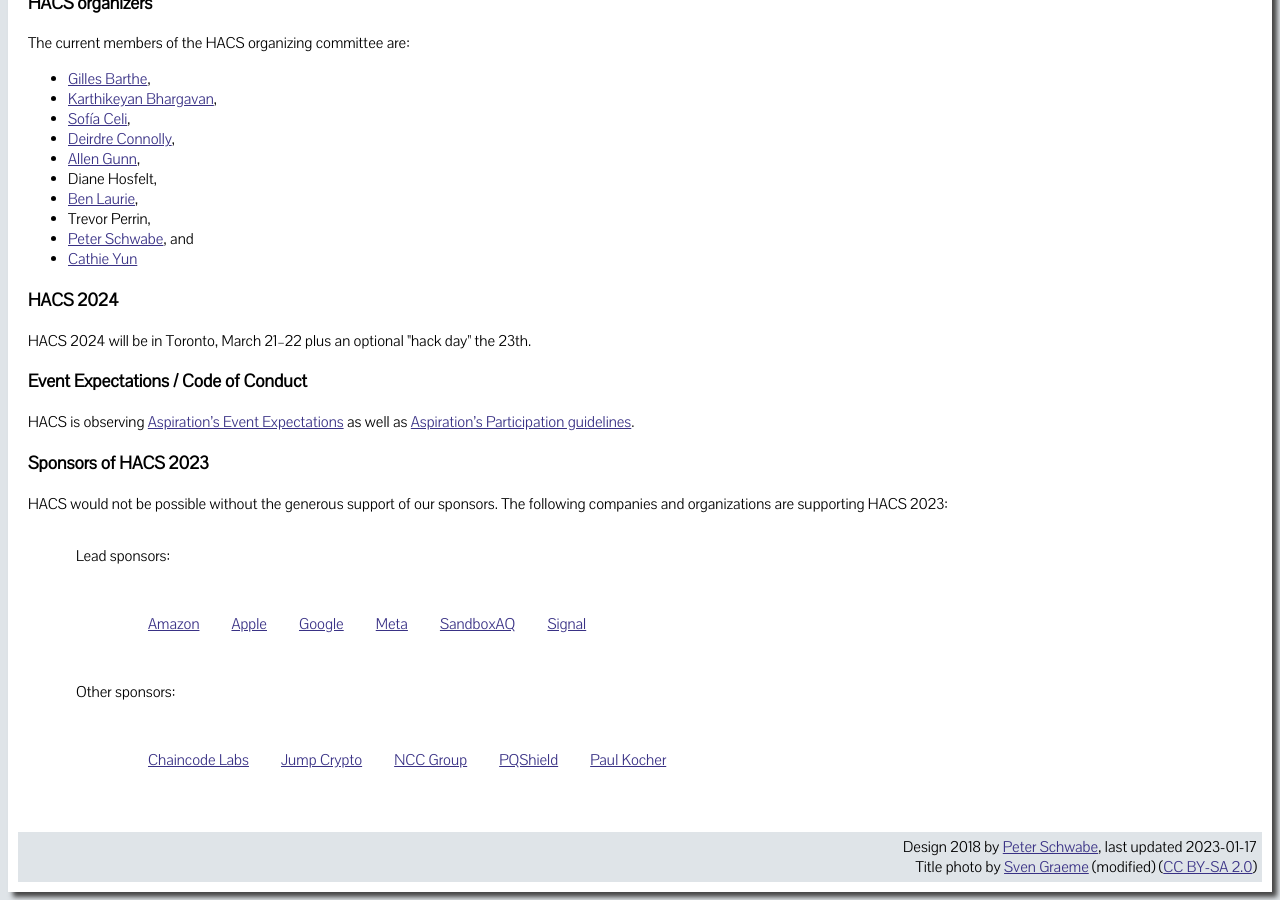
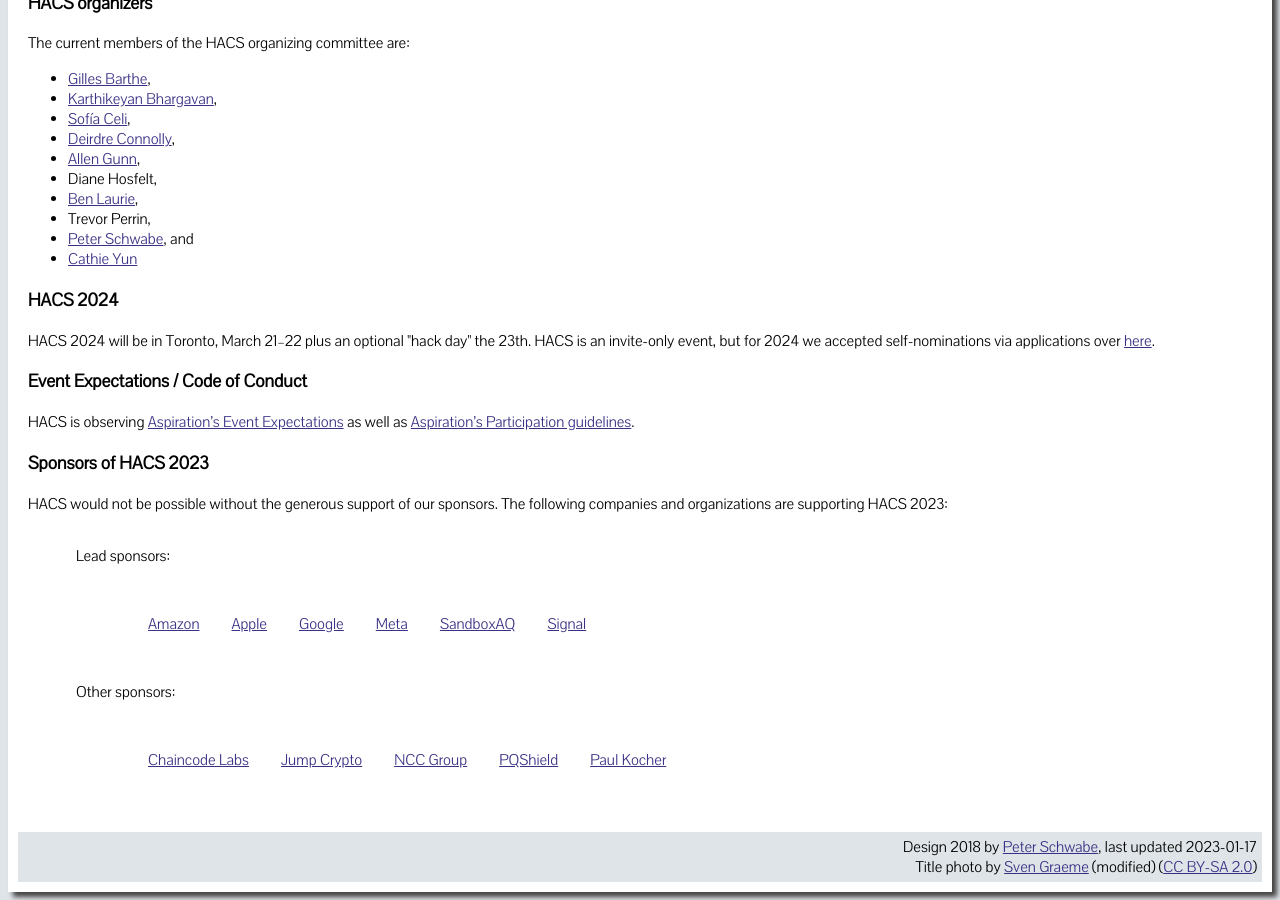
Before and after one commit to HACS-workshop/HACS-workshop.github.io, a Jekyll site: the page built from index.html, in a window 1280 px wide and 900 px high, scrolled down 648 px. Built offline with Jekyll 4.4.1, drawn with Linux system fonts in a browser that asks for light colours.

Commit message:
Add form

```diff
--- a/index.html
+++ b/index.html
@@ -40,6 +40,7 @@ The current members of the HACS organizing committee are:
 <h3>HACS 2024</h3>
 <p>
 HACS 2024 will be in Toronto, March 21&ndash;22 plus an optional &quot;hack day&quot; the 23th.
+HACS is an invite-only event, but for 2024 we accepted self-nominations via applications over <a href="https://forms.gle/p5VqEsHkVHJQixSa7">here</a>.
 </p>
 
 <h3>Event Expectations / Code of Conduct</h3>
```
